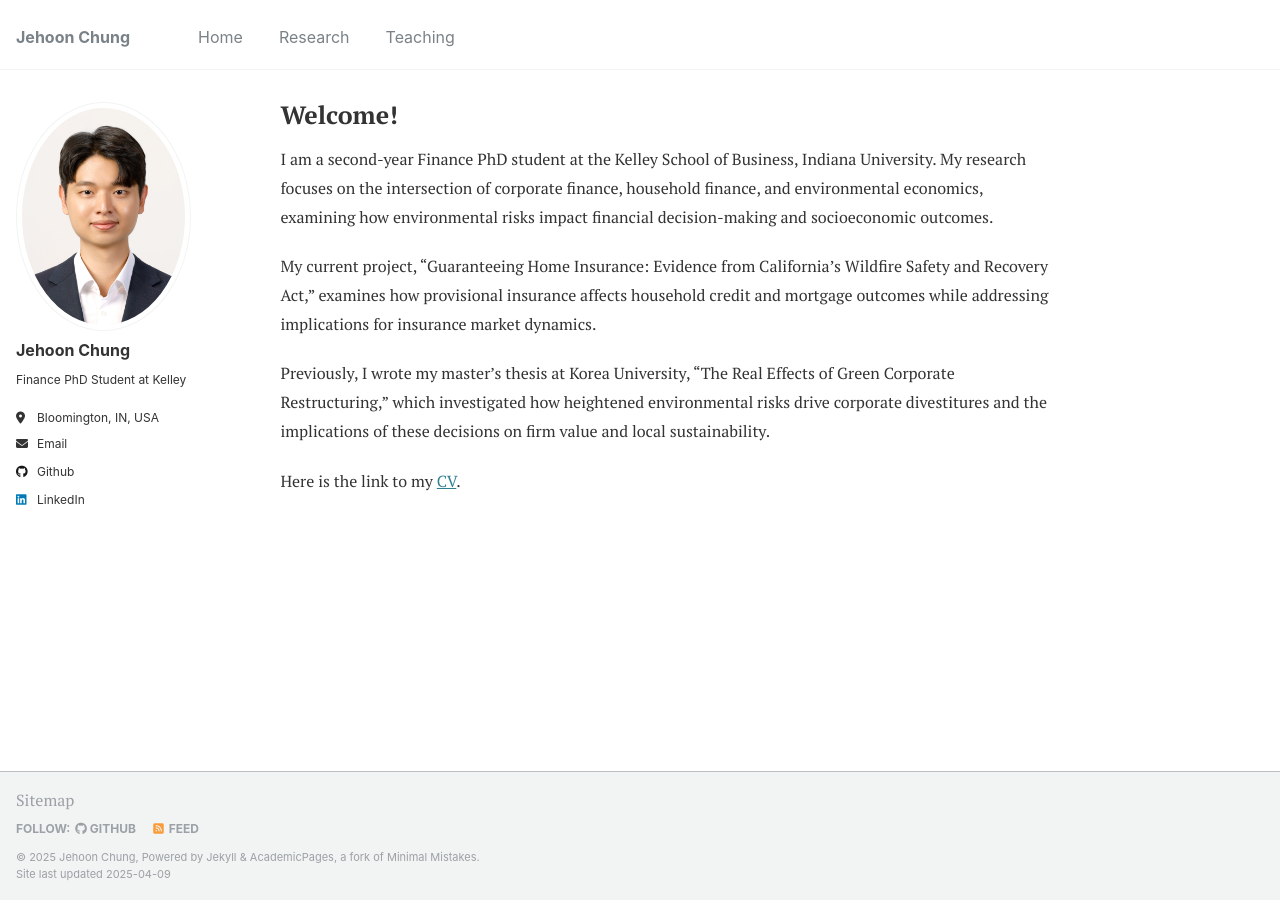
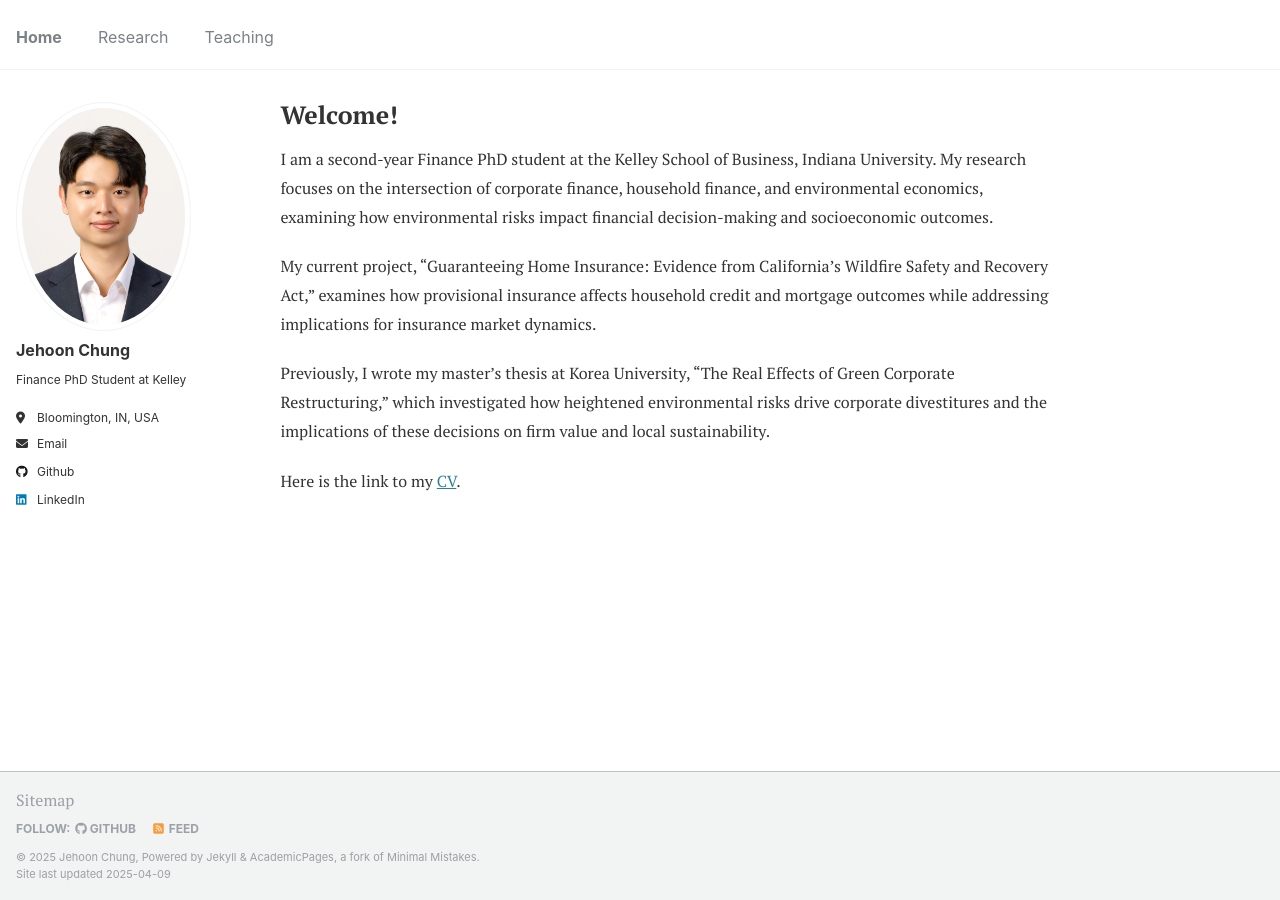
Before and after one commit to JehoonChung/jehoonchung.github.io, a Jekyll site: the page built from _pages/about.md, in a window 1280 px wide. Built offline with Jekyll 4.4.1, drawn with Linux system fonts in a browser that asks for light colours.

Commit message:
Update masthead.html

```diff
--- a/_includes/masthead.html
+++ b/_includes/masthead.html
@@ -6,11 +6,10 @@
       <nav id="site-nav" class="greedy-nav">
         <button><div class="navicon"></div></button>
         <ul class="visible-links">
-          <li class="masthead__menu-item masthead__menu-item--lg"><a href="{{ base_path }}/">{{ site.title }}</a></li>
           {% for link in site.data.navigation.main %}
             {% if link.url contains 'http' %}
               {% assign domain = '' %}
-              {% else %}
+            {% else %}
               {% assign domain = base_path %}
             {% endif %}
             <li class="masthead__menu-item"><a href="{{ domain }}{{ link.url }}">{{ link.title }}</a></li>
```
